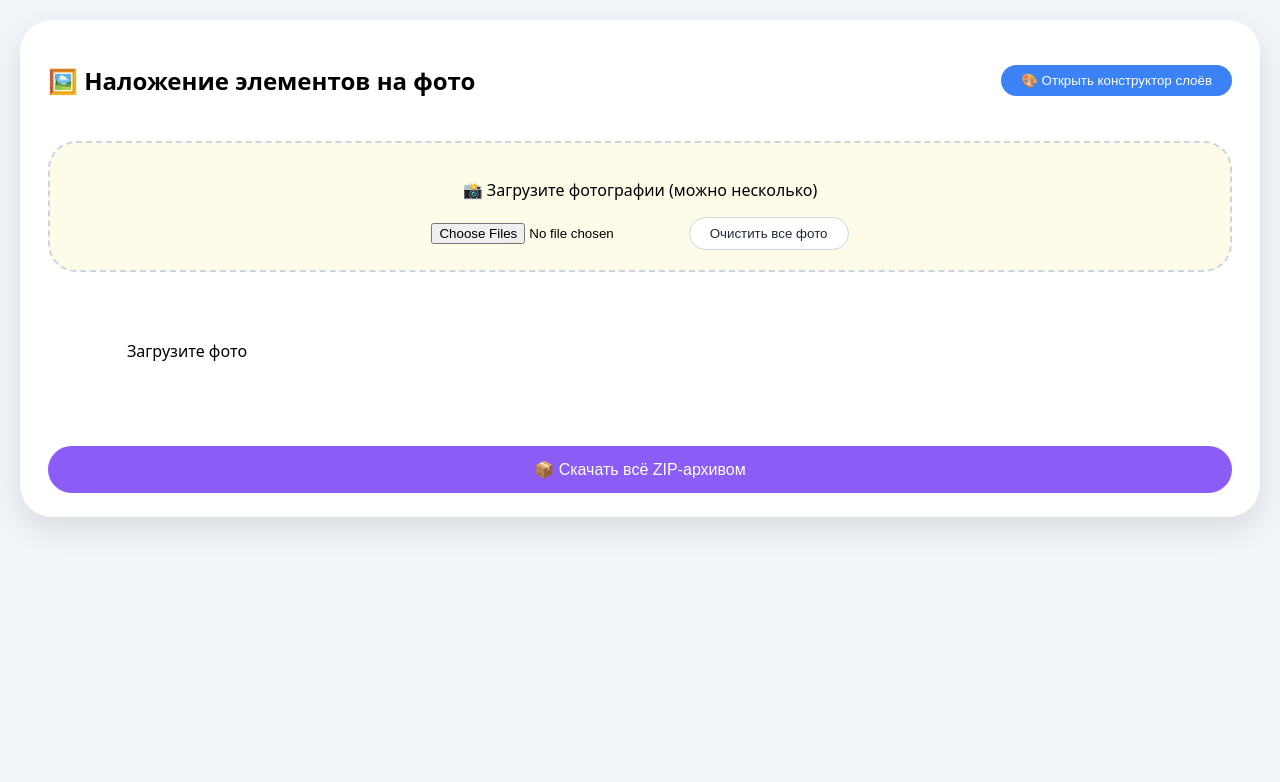
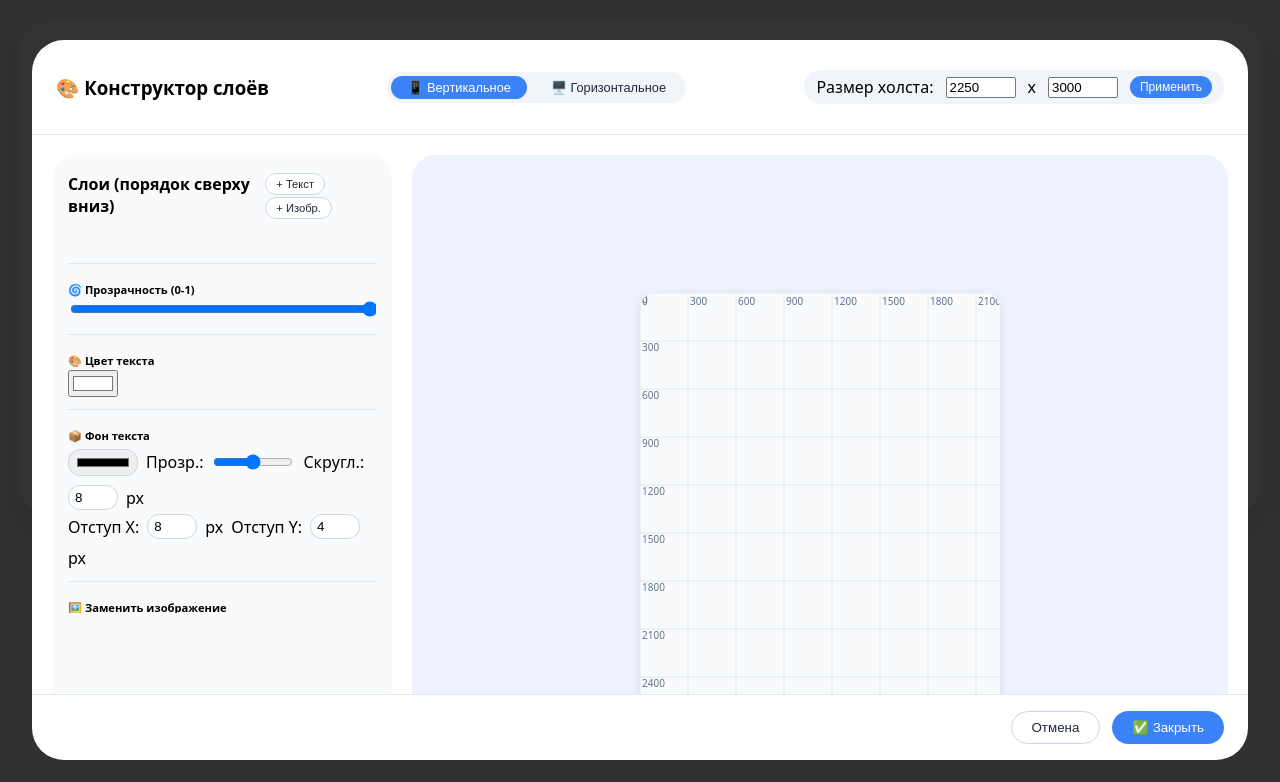
Before and after one commit to DanSaypi/dimauto, a plain HTML site: page index.html in a window 1280 px wide. Both pictures are taken after a click on the button "🎨 Открыть конструктор слоёв". Drawn offline with nearby package versions, Linux system fonts and the light colour scheme.

Commit message:
Update index.html

```diff
--- a/index.html
+++ b/index.html
@@ -283,14 +283,16 @@
             padding: 4px 8px;
             font-size: 0.7rem;
         }
-        .bg-preview {
-            width: 30px;
-            height: 20px;
-            border: 1px solid #ccc;
-            border-radius: 4px;
-            display: inline-block;
-            vertical-align: middle;
-            margin-left: 8px;
+        .canvas-size-row {
+            display: flex;
+            gap: 12px;
+            align-items: center;
+            background: #f1f5f9;
+            padding: 6px 12px;
+            border-radius: 20px;
+        }
+        .canvas-size-row input {
+            width: 70px;
         }
     </style>
 </head>
@@ -317,8 +319,14 @@
         <div class="modal-header">
             <h3>🎨 Конструктор слоёв</h3>
             <div class="orientation-switch">
-                <button data-orient="portrait" class="orientation-btn active">📱 Вертикальное (2250x3000)</button>
-                <button data-orient="landscape" class="orientation-btn">🖥️ Горизонтальное (3000x2250)</button>
+                <button data-orient="portrait" class="orientation-btn active">📱 Вертикальное</button>
+                <button data-orient="landscape" class="orientation-btn">🖥️ Горизонтальное</button>
+            </div>
+            <div class="canvas-size-row">
+                <span>Размер холста:</span>
+                <input type="number" id="canvasWidthInput" step="10"> x
+                <input type="number" id="canvasHeightInput" step="10">
+                <button id="applyCanvasSizeBtn" class="btn-small">Применить</button>
             </div>
         </div>
         <div class="modal-body">
@@ -340,7 +348,6 @@
                         <label>🎨 Цвет текста</label>
                         <input type="color" id="propColor" value="#ffffff">
                     </div>
-                    <!-- Настройки фона текста -->
                     <div class="prop-group" id="textBgGroup">
                         <label>📦 Фон текста</label>
                         <div class="size-row">
@@ -401,6 +408,10 @@
 
 <script>
     // ---------- Глобальные данные ----------
+    // Размеры шаблонов по умолчанию (можно менять)
+    let portraitSize = { w: 2250, h: 3000 };
+    let landscapeSize = { w: 3000, h: 2250 };
+
     let portraitLayers = [];
     let landscapeLayers = [];
     let activeOrientation = "portrait";
@@ -413,9 +424,6 @@
     let tempLayers = [];
     let aspectLock = true;
 
-    const portraitSize = { w: 2250, h: 3000 };
-    const landscapeSize = { w: 3000, h: 2250 };
-
     let uploadedFiles = [];
     let isProcessing = false;
     let renderCounter = 0;
@@ -440,6 +448,19 @@
         renderAllPreviews();
     }
 
+    function setCanvasSize(w, h, orientation) {
+        if (orientation === 'portrait') {
+            portraitSize = { w, h };
+        } else {
+            landscapeSize = { w, h };
+        }
+        saveToLocalStorage();
+        if (activeOrientation === orientation) {
+            resizeCanvas();
+            drawCanvas();
+        }
+    }
+
     function generateId(prefix) {
         return `${prefix}_${Date.now()}_${Math.random().toString(36).substr(2, 8)}`;
     }
@@ -448,35 +469,31 @@
         const data = {
             portraitLayers,
             landscapeLayers,
-            version: 8
+            portraitSize,
+            landscapeSize,
+            version: 9
         };
-        localStorage.setItem('sto_constructor_v8', JSON.stringify(data));
+        localStorage.setItem('sto_constructor_v9', JSON.stringify(data));
     }
 
     function loadFromLocalStorage() {
-        const saved = localStorage.getItem('sto_constructor_v8');
+        const saved = localStorage.getItem('sto_constructor_v9');
         if (saved) {
             try {
                 const data = JSON.parse(saved);
                 if (data.portraitLayers) portraitLayers = data.portraitLayers;
                 if (data.landscapeLayers) landscapeLayers = data.landscapeLayers;
+                if (data.portraitSize) portraitSize = data.portraitSize;
+                if (data.landscapeSize) landscapeSize = data.landscapeSize;
             } catch(e) {}
         }
-        if (!portraitLayers || portraitLayers.length === 0) {
-            portraitLayers = [
-                { id: generateId('text'), type: 'text', text: 'ДИАГНОСТИКА', fontSize: 48, color: '#ffffff', bgColor: '#000000', bgOpacity: 0.5, bgRadius: 8, bgPadX: 8, bgPadY: 4, x: 120, y: 280, opacity: 1, visible: true },
-                { id: generateId('text'), type: 'text', text: 'ГАРАНТИЯ', fontSize: 48, color: '#ffffff', bgColor: '#000000', bgOpacity: 0.5, bgRadius: 8, bgPadX: 8, bgPadY: 4, x: 120, y: 380, opacity: 1, visible: true },
-                { id: generateId('text'), type: 'text', text: 'БЫСТРЫЙ РЕМОНТ', fontSize: 48, color: '#ffffff', bgColor: '#000000', bgOpacity: 0.5, bgRadius: 8, bgPadX: 8, bgPadY: 4, x: 120, y: 480, opacity: 1, visible: true }
-            ];
-        }
-        if (!landscapeLayers || landscapeLayers.length === 0) {
-            landscapeLayers = JSON.parse(JSON.stringify(portraitLayers));
-            landscapeLayers.forEach(l => { l.x = 200; l.y = 200; });
-        }
+        // По умолчанию пусто, без демо-слоёв
+        if (!portraitLayers) portraitLayers = [];
+        if (!landscapeLayers) landscapeLayers = [];
+        // Инициализация полей фона для текстовых слоёв, если их нет
         [portraitLayers, landscapeLayers].forEach(layers => {
             layers.forEach(layer => {
                 if (!layer.id) layer.id = generateId(layer.type);
-                // Добавляем поля фона, если их нет
                 if (layer.type === 'text') {
                     if (layer.bgColor === undefined) layer.bgColor = '#000000';
                     if (layer.bgOpacity === undefined) layer.bgOpacity = 0.5;
@@ -613,7 +630,7 @@
                 }
             }
         } else {
-            // групповое выравнивание (упрощённо – по первому слою)
+            // групповое выравнивание по первому слою
             const refLayer = layersToAlign[0];
             if (alignType === 'left') {
                 layersToAlign.forEach(l => l.x = refLayer.x);
@@ -658,7 +675,8 @@
                     }
                 });
             } else if (alignType === 'vcenter') {
-                const centerY = refLayer.y + (refLayer.type === 'text' ? refLayer.fontSize : (refLayer.imageData ? refLayer.width * (new Image().height/refLayer.width) : refLayer.width)) / 2;
+                const getHeight = (l) => l.type === 'text' ? l.fontSize : (l.imageData ? l.width * (new Image().height/l.width) : l.width);
+                const centerY = refLayer.y + getHeight(refLayer)/2;
                 layersToAlign.forEach(l => {
                     if (l.type === 'text') l.y = centerY - l.fontSize/2;
                     else {
@@ -695,7 +713,6 @@
                 if (img.complete) {
                     const ratio = img.height / img.width;
                     layer.width = newWidth;
-                    // высоту не сохраняем отдельно
                 } else {
                     img.onload = () => {
                         const ratio = img.height / img.width;
@@ -832,13 +849,11 @@
             document.getElementById('textBgGroup').style.display = 'block';
             document.getElementById('propImageUploadGroup').style.display = 'none';
             document.getElementById('propColor').value = layer.color;
-            // фон текста
             document.getElementById('textBgColor').value = layer.bgColor || '#000000';
             document.getElementById('textBgOpacity').value = layer.bgOpacity !== undefined ? layer.bgOpacity : 0.5;
             document.getElementById('textBgRadius').value = layer.bgRadius !== undefined ? layer.bgRadius : 8;
             document.getElementById('textBgPadX').value = layer.bgPadX !== undefined ? layer.bgPadX : 8;
             document.getElementById('textBgPadY').value = layer.bgPadY !== undefined ? layer.bgPadY : 4;
-            // размеры
             document.getElementById('propSizeGroup').style.display = 'block';
             document.getElementById('sizeWidth').parentElement.style.display = 'flex';
             document.getElementById('fontSizeRow').style.display = 'flex';
@@ -947,6 +962,24 @@
         drawCanvas();
     }
 
+    // Helper roundRect
+    if (!CanvasRenderingContext2D.prototype.roundRect) {
+        CanvasRenderingContext2D.prototype.roundRect = function(x, y, w, h, r) {
+            if (w < 2 * r) r = w / 2;
+            if (h < 2 * r) r = h / 2;
+            this.moveTo(x+r, y);
+            this.lineTo(x+w-r, y);
+            this.quadraticCurveTo(x+w, y, x+w, y+r);
+            this.lineTo(x+w, y+h-r);
+            this.quadraticCurveTo(x+w, y+h, x+w-r, y+h);
+            this.lineTo(x+r, y+h);
+            this.quadraticCurveTo(x, y+h, x, y+h-r);
+            this.lineTo(x, y+r);
+            this.quadraticCurveTo(x, y, x+r, y);
+            return this;
+        };
+    }
+
     function drawCanvas() {
         if (!ctx) return;
         const target = getCurrentTemplateSize();
@@ -984,7 +1017,8 @@
                 // фон текста
                 if (layer.bgOpacity > 0) {
                     ctx.fillStyle = layer.bgColor;
-                    ctx.globalAlpha = layer.opacity * layer.bgOpacity;
+                    const bgAlpha = layer.opacity * layer.bgOpacity;
+                    ctx.globalAlpha = bgAlpha;
                     const radius = (layer.bgRadius || 8) * scale;
                     const padX = (layer.bgPadX || 8) * scale;
                     const padY = (layer.bgPadY || 4) * scale;
@@ -1054,24 +1088,6 @@
         }
     }
 
-    // Helper для roundRect
-    if (!CanvasRenderingContext2D.prototype.roundRect) {
-        CanvasRenderingContext2D.prototype.roundRect = function(x, y, w, h, r) {
-            if (w < 2 * r) r = w / 2;
-            if (h < 2 * r) r = h / 2;
-            this.moveTo(x+r, y);
-            this.lineTo(x+w-r, y);
-            this.quadraticCurveTo(x+w, y, x+w, y+r);
-            this.lineTo(x+w, y+h-r);
-            this.quadraticCurveTo(x+w, y+h, x+w-r, y+h);
-            this.lineTo(x+r, y+h);
-            this.quadraticCurveTo(x, y+h, x, y+h-r);
-            this.lineTo(x, y+r);
-            this.quadraticCurveTo(x, y, x+r, y);
-            return this;
-        };
-    }
-
     // ---------- Обработка мыши ----------
     function getLayerUnderMouse(mouseCanvasX, mouseCanvasY) {
         const realX = mouseCanvasX / scale;
@@ -1269,7 +1285,6 @@
                 const metrics = ctxPhoto.measureText(layer.text);
                 const textWidth = metrics.width;
                 const textHeight = fontSizePx;
-                // фон текста на фото
                 if (layer.bgOpacity && layer.bgOpacity > 0) {
                     ctxPhoto.save();
                     ctxPhoto.globalAlpha = layer.opacity * layer.bgOpacity;
@@ -1418,6 +1433,10 @@
         document.getElementById('openConstructorBtn').onclick = () => {
             beforeEditLayers = JSON.parse(JSON.stringify(getCurrentLayers()));
             loadTempFromCurrent();
+            // Установить значения полей размера холста
+            const curSize = getCurrentTemplateSize();
+            document.getElementById('canvasWidthInput').value = curSize.w;
+            document.getElementById('canvasHeightInput').value = curSize.h;
             modal.style.display = 'flex';
             setTimeout(resizeCanvas, 100);
         };
@@ -1432,11 +1451,23 @@
             modal.style.display = 'none';
         };
 
+        document.getElementById('applyCanvasSizeBtn').onclick = () => {
+            const newW = parseInt(document.getElementById('canvasWidthInput').value, 10);
+            const newH = parseInt(document.getElementById('canvasHeightInput').value, 10);
+            if (!isNaN(newW) && !isNaN(newH) && newW > 0 && newH > 0) {
+                setCanvasSize(newW, newH, activeOrientation);
+                loadTempFromCurrent();  // перезагружаем слои с новым размером
+            }
+        };
+
         document.querySelectorAll('.orientation-btn').forEach(btn => {
             btn.addEventListener('click', (e) => {
                 document.querySelectorAll('.orientation-btn').forEach(b => b.classList.remove('active'));
                 btn.classList.add('active');
                 activeOrientation = btn.dataset.orient;
+                const curSize = getCurrentTemplateSize();
+                document.getElementById('canvasWidthInput').value = curSize.w;
+                document.getElementById('canvasHeightInput').value = curSize.h;
                 loadTempFromCurrent();
                 beforeEditLayers = JSON.parse(JSON.stringify(getCurrentLayers()));
             });
@@ -1455,7 +1486,6 @@
             e.target.value = '';
         });
 
-        // Фон текста
         const bgColor = document.getElementById('textBgColor');
         const bgOpacity = document.getElementById('textBgOpacity');
         const bgRadius = document.getElementById('textBgRadius');
```
